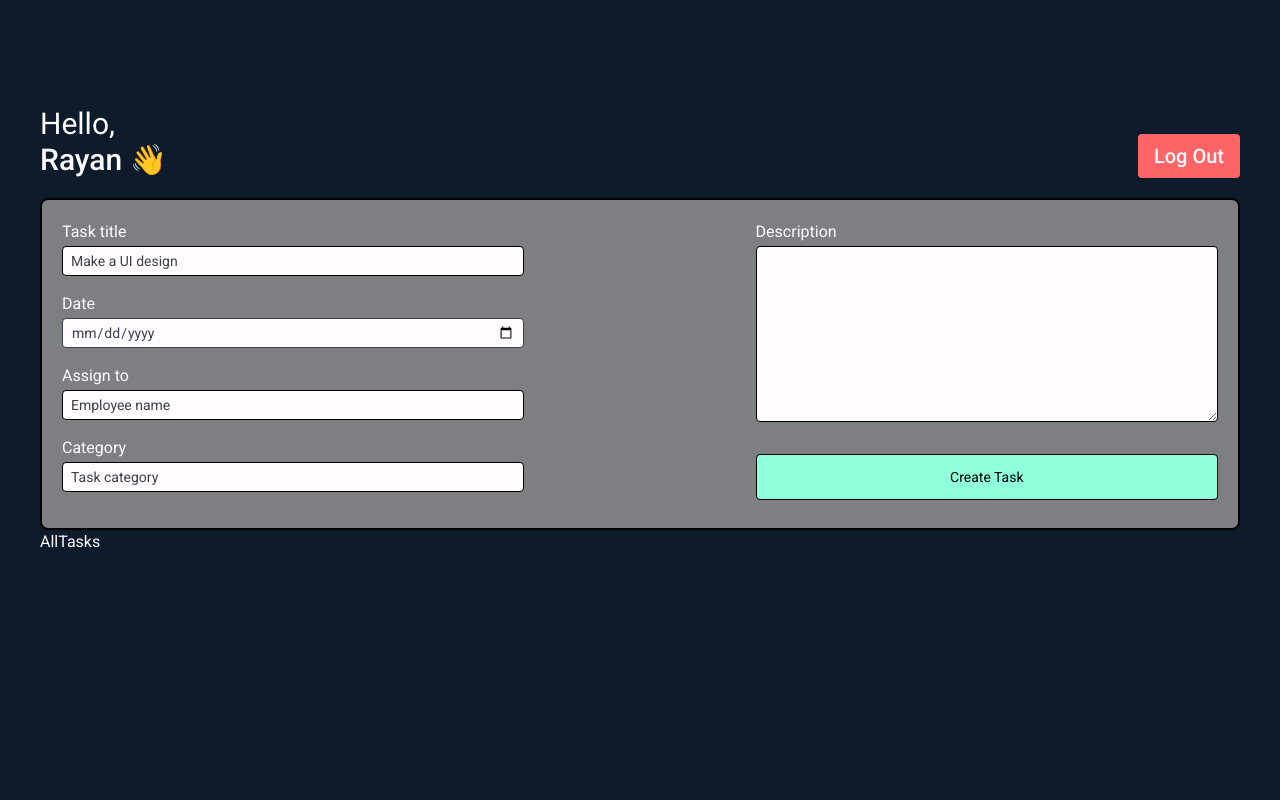
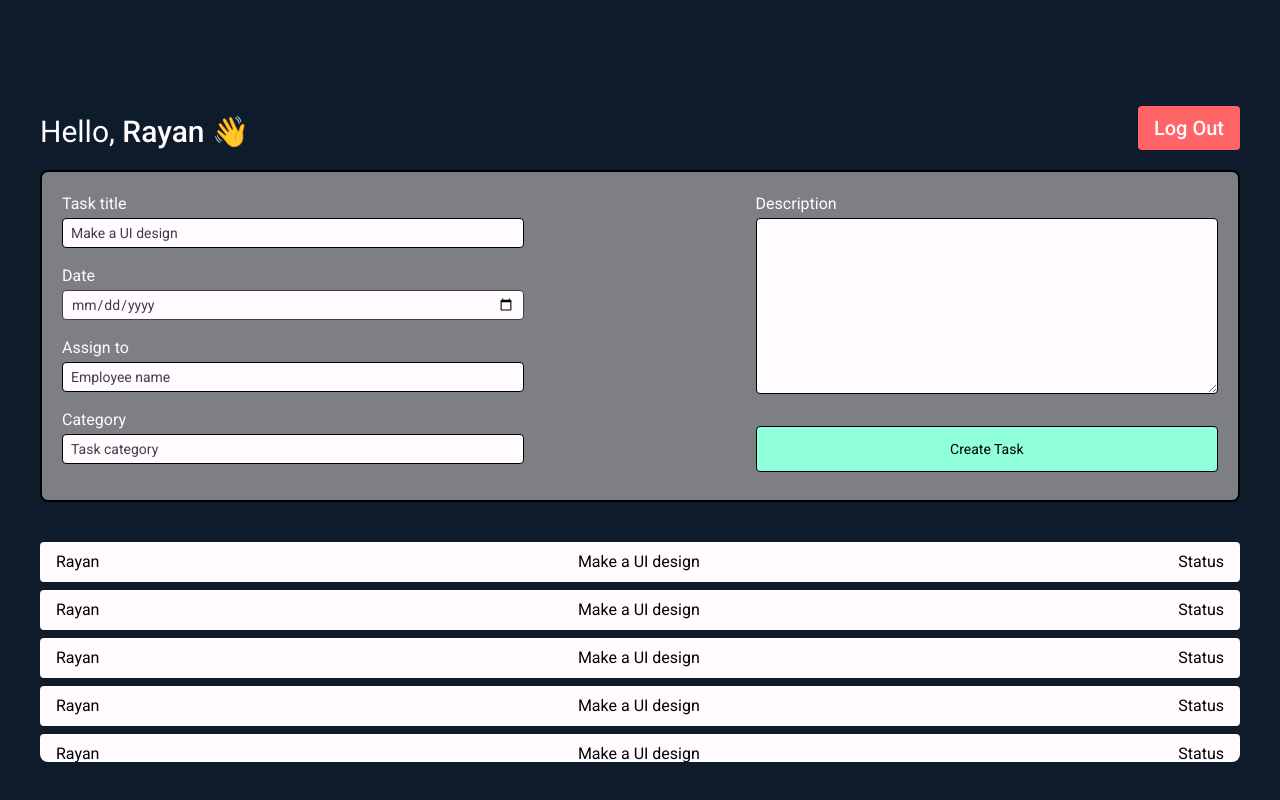
Before and after one commit to rayansiingh/Employee-Management-Tool, a React (Vite) app: page / in a window 1280 px wide. Shown: the part 734-1534 px from the top of the page. Built offline with nearby package versions, Linux system fonts and the light colour scheme.

Commit message:
Polished UI of Admin dashboard

```diff
--- a/index.html
+++ b/index.html
@@ -12,7 +12,7 @@
     />
     <title>Vite + React</title>
   </head>
-  <body class="bg-[#0d1b2a] font-[roboto]">
+  <body class="bg-[#0d1b2a] font-[roboto] text-[#fffbff]">
     <div id="root"></div>
     <script type="module" src="/src/main.jsx"></script>
   </body>
--- a/src/components/Auth/Login.jsx
+++ b/src/components/Auth/Login.jsx
@@ -16,23 +16,20 @@ function Login() {
         >
           <input
             {...register("email", { required: true })}
-            className="bg-[#fffbff] rounded-full py-3 px-5 text-xl outline-none placeholder:text-zinc-700 mt-8 border-1"
+            className=" text-black bg-[#fffbff] rounded-full py-3 px-5 text-xl outline-none placeholder:text-zinc-700 mt-8 border-1"
             type="email"
             placeholder="Email address"
-            style={{ color: "black" }}
           />
           <input
             {...register("password", { required: true })}
-            className="bg-[#fffbff] rounded-full py-3 px-5 text-xl outline-none placeholder:text-zinc-700 border-1"
+            className=" text-black bg-[#fffbff] rounded-full py-3 px-5 text-xl outline-none placeholder:text-zinc-700 border-1"
             type="password"
             placeholder="Password"
-            style={{ color: "black" }}
           />
           <input
-            className="bg-[#90FFDC] hover:bg-emerald-300 border-1 rounded-full py-2 px-5 text-lg mt-8 font-base"
+            className=" text-black bg-[#90FFDC] hover:bg-emerald-300 border-1 rounded-full py-2 px-5 text-lg mt-8 font-base"
             type="submit"
             value="Log In"
-            style={{ color: "black" }}
           />
         </form>
       </div>
--- a/src/components/Others/AllTasks.jsx
+++ b/src/components/Others/AllTasks.jsx
@@ -1,7 +1,41 @@
 import React from "react";
 
 const AllTasks = () => {
-  return <div>AllTasks</div>;
+  return (
+    <div
+      id="AllTasks"
+      className="py-5 mt-5 rounded-lg text-black h-60 overflow-auto text-base"
+    >
+      <>
+        <div className="bg-[#fffbff] py-2 px-4 flex justify-between rounded mb-2">
+          <h2>Rayan</h2>
+          <h3>Make a UI design</h3>
+          <h5>Status</h5>
+        </div>
+
+        <div className="bg-[#fffbff] py-2 px-4 flex justify-between rounded mb-2">
+          <h2>Rayan</h2>
+          <h3>Make a UI design</h3>
+          <h5>Status</h5>
+        </div>
+        <div className="bg-[#fffbff] py-2 px-4 flex justify-between rounded mb-2">
+          <h2>Rayan</h2>
+          <h3>Make a UI design</h3>
+          <h5>Status</h5>
+        </div>
+        <div className="bg-[#fffbff] py-2 px-4 flex justify-between rounded mb-2">
+          <h2>Rayan</h2>
+          <h3>Make a UI design</h3>
+          <h5>Status</h5>
+        </div>
+        <div className="bg-[#fffbff] py-2 px-4 flex justify-between rounded mb-2">
+          <h2>Rayan</h2>
+          <h3>Make a UI design</h3>
+          <h5>Status</h5>
+        </div>
+      </>
+    </div>
+  );
 };
 
 export default AllTasks;
--- a/src/components/Others/CreateTask.jsx
+++ b/src/components/Others/CreateTask.jsx
@@ -2,50 +2,37 @@ import React from "react";
 
 function CreateTask() {
   return (
-    <div className="p-5 bg-[#7e7f83] mt-5 rounded-lg border-2 border-black">
+    <div className="p-5 mt-5 rounded-lg bg-[#7e7f83] border-2 border-black">
       <form className="flex flex-wrap w-full items-start justify-between">
         <div className="w-1/2">
           <div>
-            <h3 style={{ color: "#fffbff" }} className="text-base  mb-0.5">
-              Task title
-            </h3>
+            <h3 className="text-base  mb-0.5 text-[#fffbff]">Task title</h3>
             <input
-              className="text-sm py-1 px-2 w-4/5 rounded outline-none border-1 bg-[#fffbff] mb-4 placeholder:text-zinc-700"
-              style={{ color: "black" }}
-              type="text"
+              className="text-black text-sm py-1 px-2 w-4/5 rounded outline-none border-1 bg-[#fffbff] mb-4 placeholder:text-zinc-700"
               placeholder="Make a UI design"
             />
           </div>
           <div>
-            <h3 style={{ color: "#fffbff" }} className="text-base  mb-0.5">
-              Date
-            </h3>
+            <h3 className="text-base  mb-0.5 text-[#fffbff]">Date</h3>
             <input
-              style={{ color: "#374151" }}
-              className="text-sm py-1 px-2 w-4/5 rounded outline-none border-1 bg-[#fffbff] mb-4"
+              className="text-zinc-700 text-sm py-1 px-2 w-4/5 rounded outline-none border bg-[#fffbff] mb-4"
               type="date"
             />
           </div>
           <div>
-            <h3 style={{ color: "#fffbff" }} className="text-base  mb-0.5">
-              Assign to
-            </h3>
+            <h3 className="text-base  mb-0.5 text-[#fffbff]">Assign to</h3>
             <input
-              className="text-sm py-1 px-2 w-4/5 rounded outline-none border-1 bg-[#fffbff] mb-4 placeholder:text-zinc-700"
-              style={{ color: "black" }}
+              className="text-black text-sm py-1 px-2 w-4/5 rounded outline-none border-1 bg-[#fffbff] mb-4 placeholder:text-zinc-700"
               type="text"
               placeholder="Employee name"
             />
           </div>
           <div>
-            <h3 style={{ color: "#fffbff" }} className="text-base  mb-0.5">
-              Category
-            </h3>
+            <h3 className="text-base  mb-0.5 text-[#fffbff]">Category</h3>
             <input
-              className="text-sm py-1 px-2 w-4/5 rounded outline-none border-1 bg-[#fffbff] mb-4 placeholder:text-zinc-700"
+              className="text-black text-sm py-1 px-2 w-4/5 rounded outline-none border-1 bg-[#fffbff] mb-4 placeholder:text-zinc-700"
               type="text"
               placeholder="Task category"
-              style={{ color: "black" }}
             />
           </div>
         </div>
@@ -53,16 +40,14 @@ function CreateTask() {
         <div className="w-2/5 flex flex-col items-start">
           <h3 className="text-base text-[#fffbff] mb-0.5">Description</h3>
           <textarea
-            style={{ color: "black" }}
-            className="w-full h-44 text-sm py-2 px-4 rounded outline-none border-1 bg-[#fffbff] mb-4"
+            className="text-black w-full h-44 text-sm py-2 px-4 rounded outline-none border-1 bg-[#fffbff] mb-4"
             name=""
             id=""
           ></textarea>
           <input
-            className="bg-[#90FFDC] hover:bg-emerald-300 py-3 px-5 rounded text-sm mt-4 w-full border-1 font-base"
+            className="text-black bg-[#90FFDC] hover:bg-emerald-300 py-3 px-5 rounded text-sm mt-4 w-full border-1 font-base"
             type="submit"
             value="Create Task"
-            style={{ color: "black" }}
           />
         </div>
       </form>
--- a/src/components/Others/Header.jsx
+++ b/src/components/Others/Header.jsx
@@ -4,8 +4,7 @@ function Header() {
   return (
     <div className="flex items-end justify-between">
       <h1 className="text-3xl">
-        Hello, <br />
-        <span className="font-medium">Rayan 👋</span>
+        Hello, <span className="font-medium">Rayan 👋</span>
       </h1>
       <button className="text-xl px-4 py-2 rounded bg-red-400 font-medium">
         Log Out
--- a/src/index.css
+++ b/src/index.css
@@ -1,8 +1,10 @@
 @import "tailwindcss";
 
-* {
+/* * {
   color: #fffbff;
-}
-#taskList::-webkit-scrollbar {
+} */
+
+#taskList::-webkit-scrollbar,
+#AllTasks::-webkit-scrollbar {
   display: none; /* Hide the scrollbar */
 }
```
